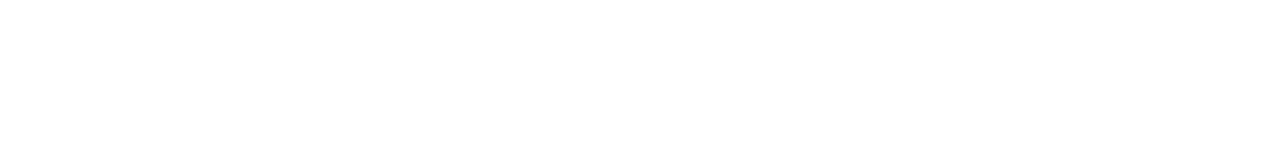
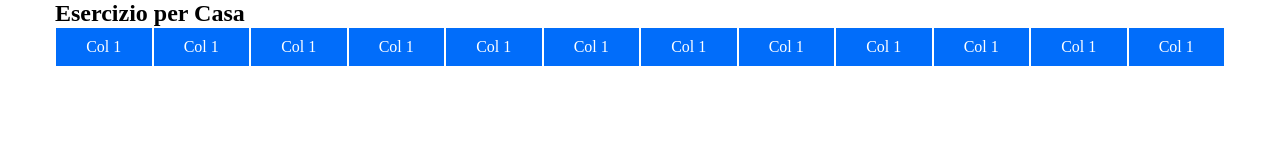
Before and after one commit to simone-danzeri/html-css-12bool, a plain HTML site: page index.html in a window 1280 px wide. Drawn offline with Linux system fonts and the light colour scheme.

Commit message:
add: row 1

```diff
--- a/index.html
+++ b/index.html
@@ -10,6 +10,49 @@
     <title>Document</title>
 </head>
 <body>
+    <main>
+        <div class="container">
+            <h2>Esercizio per Casa</h2>
+            <div class="row"> <!-- Riga numero 1-->
+                <div class="col-xs-1">
+                    <div class="box">Col 1</div>
+                </div>
+                <div class="col-xs-1">
+                    <div class="box">Col 1</div>
+                </div>
+                <div class="col-xs-1">
+                    <div class="box">Col 1</div>
+                </div>
+                <div class="col-xs-1">
+                    <div class="box">Col 1</div>
+                </div>
+                <div class="col-xs-1">
+                    <div class="box">Col 1</div>
+                </div>
+                <div class="col-xs-1">
+                    <div class="box">Col 1</div>
+                </div>
+                <div class="col-xs-1">
+                    <div class="box">Col 1</div>
+                </div>
+                <div class="col-xs-1">
+                    <div class="box">Col 1</div>
+                </div>
+                <div class="col-xs-1">
+                    <div class="box">Col 1</div>
+                </div>
+                <div class="col-xs-1">
+                    <div class="box">Col 1</div>
+                </div>
+                <div class="col-xs-1">
+                    <div class="box">Col 1</div>
+                </div>
+                <div class="col-xs-1">
+                    <div class="box">Col 1</div>
+                </div>
+            </div>
 
+        </div>
+    </main>
 </body>
 </html>
```
